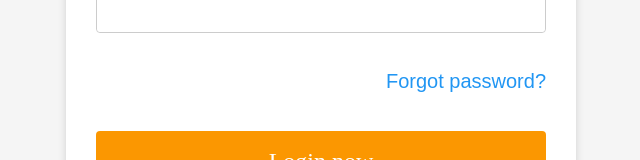
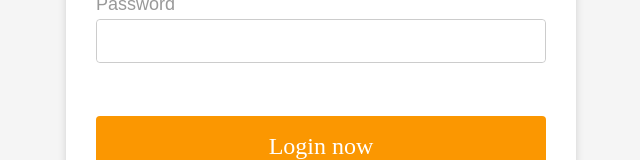
Before and after one commit to sontungexpt/dreamy-farm-client, a React (Create React App) app: page /accounts in a window 1280 px wide. Shown: the part 394-554 px from the top of the page, without its empty margins (319-959 px from the left). Built offline with nearby package versions, Linux system fonts and the light colour scheme; a web font is replaced by a local one.

Commit message:
hidden forgot password page

```diff
--- a/src/pages/Accounts/Login/Login.js
+++ b/src/pages/Accounts/Login/Login.js
@@ -75,13 +75,6 @@ function Login() {
         onChange={handleInputChange}
       />
 
-      <Link
-        to={routesConfig.forgotPassword}
-        className={styles.navigateToForgot}
-      >
-        {t('Forgot password?')}
-      </Link>
-
       <Button type="submit" primary hoverZoom className={styles.loginBtn}>
         {t('Login now')}
       </Button>
@@ -96,4 +89,10 @@ function Login() {
   );
 }
 
+// <Link
+//   to={routesConfig.forgotPassword}
+//   className={styles.navigateToForgot}
+// >
+//   {t('Forgot password?')}
+// </Link>
 export default Login;
```
